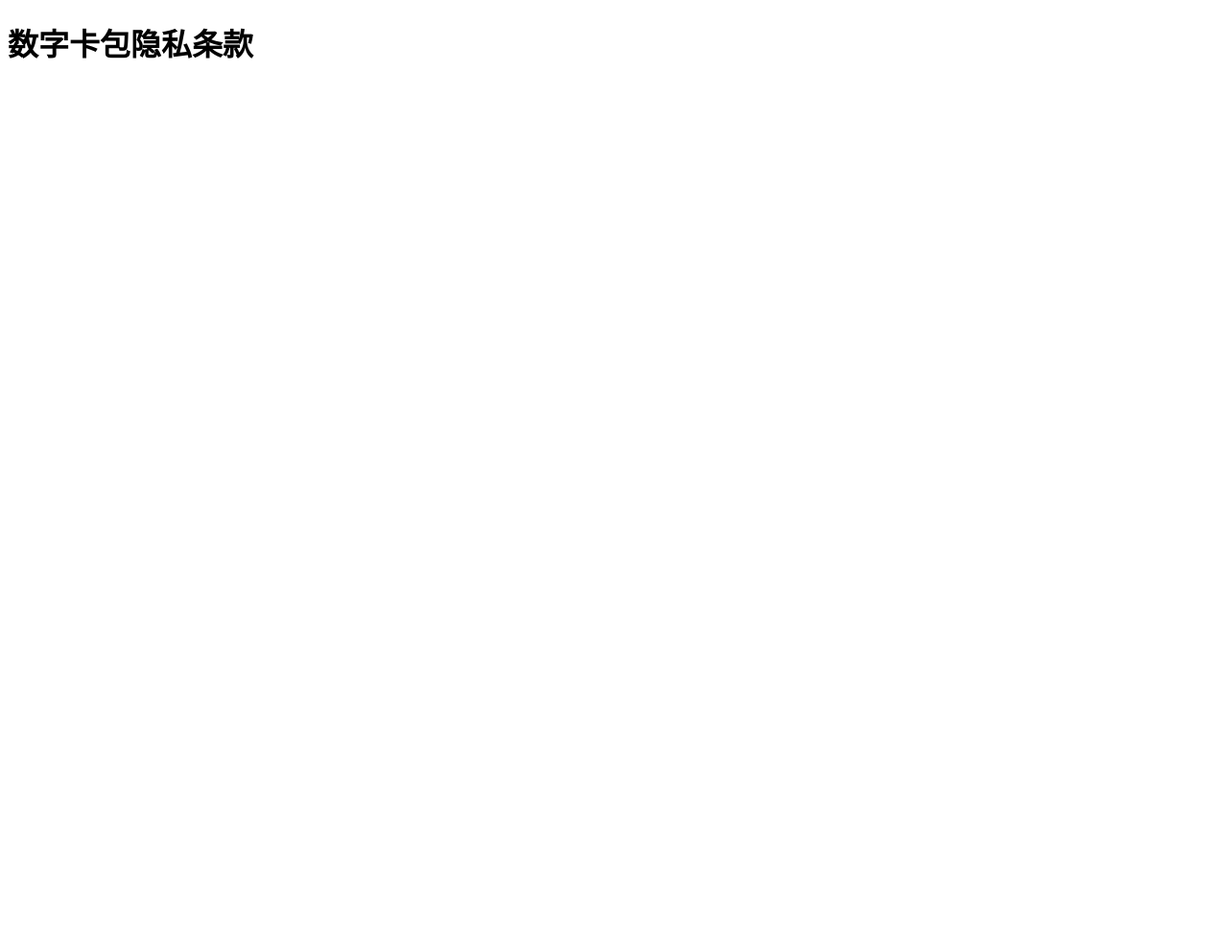
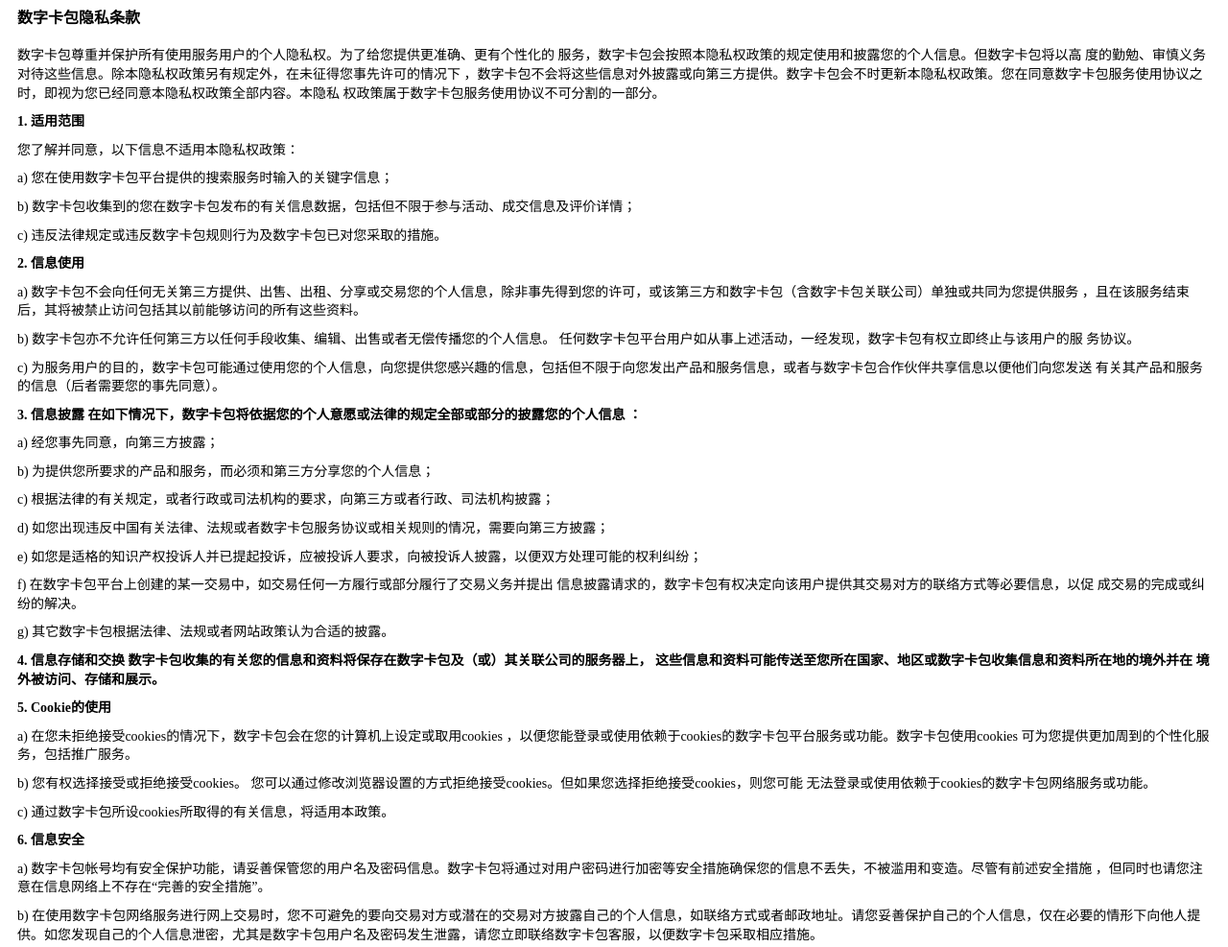
Before and after one commit to cardhubs/cardhubs.github.io, a plain HTML site: page privacy.html in a window 1280 px wide. Shown: the whole page at 96% size. Before the commit the page ends 800 px from the top, so only its background shows below. Drawn offline with Linux system fonts and the light colour scheme.

Commit message:
修改格式

```diff
--- a/privacy.html
+++ b/privacy.html
@@ -8,8 +8,58 @@
   <meta content="telephone=no,email=no" name=format-detection>
   <meta name=viewport content="width=device-width,initial-scale=1,minimum-scale=1,maximum-scale=1,user-scalable=no,viewport-fit=cover">
   <title>数字卡包隐私条款</title>
+  <style>
+body {
+  margin: 0;
+  padding:0;
+  font-size: 14px;
+    line-height: 1.4;
+}
+.doc {
+  padding: 0 18px;
+}
+.pri-head {
+  margin: 0;
+  padding: 8px 0;
+  font-size: 16px;
+}
+p {
+  margin:10px 0;
+}
+.p-as-sec {
+  font-weight:700;
+}
+  </style>
 </head>
 <body>
- <h1>数字卡包隐私条款</h1>
+  <div class="doc">
+   <h1 class="pri-head">数字卡包隐私条款</h1>
+<p>数字卡包尊重并保护所有使用服务用户的个人隐私权。为了给您提供更准确、更有个性化的 服务，数字卡包会按照本隐私权政策的规定使用和披露您的个人信息。但数字卡包将以高 度的勤勉、审慎义务对待这些信息。除本隐私权政策另有规定外，在未征得您事先许可的情况下 ，数字卡包不会将这些信息对外披露或向第三方提供。数字卡包会不时更新本隐私权政策。您在同意数字卡包服务使用协议之时，即视为您已经同意本隐私权政策全部内容。本隐私 权政策属于数字卡包服务使用协议不可分割的一部分。</p>
+<p class="p-as-sec">1. 适用范围</p>
+<p>您了解并同意，以下信息不适用本隐私权政策：</p>
+<p>a) 您在使用数字卡包平台提供的搜索服务时输入的关键字信息；</p>
+<p>b) 数字卡包收集到的您在数字卡包发布的有关信息数据，包括但不限于参与活动、成交信息及评价详情；</p>
+<p>c) 违反法律规定或违反数字卡包规则行为及数字卡包已对您采取的措施。</p>
+<p class="p-as-sec">2. 信息使用</p>
+<p>a) 数字卡包不会向任何无关第三方提供、出售、出租、分享或交易您的个人信息，除非事先得到您的许可，或该第三方和数字卡包（含数字卡包关联公司）单独或共同为您提供服务 ，且在该服务结束后，其将被禁止访问包括其以前能够访问的所有这些资料。</p>
+<p>b) 数字卡包亦不允许任何第三方以任何手段收集、编辑、出售或者无偿传播您的个人信息。 任何数字卡包平台用户如从事上述活动，一经发现，数字卡包有权立即终止与该用户的服 务协议。</p>
+<p>c) 为服务用户的目的，数字卡包可能通过使用您的个人信息，向您提供您感兴趣的信息，包括但不限于向您发出产品和服务信息，或者与数字卡包合作伙伴共享信息以便他们向您发送 有关其产品和服务的信息（后者需要您的事先同意）。</p>
+<p class="p-as-sec">3. 信息披露 在如下情况下，数字卡包将依据您的个人意愿或法律的规定全部或部分的披露您的个人信息 ：</p>
+<p>a) 经您事先同意，向第三方披露；</p>
+<p>b) 为提供您所要求的产品和服务，而必须和第三方分享您的个人信息；</p>
+<p>c) 根据法律的有关规定，或者行政或司法机构的要求，向第三方或者行政、司法机构披露；</p>
+<p>d) 如您出现违反中国有关法律、法规或者数字卡包服务协议或相关规则的情况，需要向第三方披露；</p>
+<p>e) 如您是适格的知识产权投诉人并已提起投诉，应被投诉人要求，向被投诉人披露，以便双方处理可能的权利纠纷；</p>
+<p>f) 在数字卡包平台上创建的某一交易中，如交易任何一方履行或部分履行了交易义务并提出 信息披露请求的，数字卡包有权决定向该用户提供其交易对方的联络方式等必要信息，以促 成交易的完成或纠纷的解决。</p>
+<p>g) 其它数字卡包根据法律、法规或者网站政策认为合适的披露。</p>
+<p class="p-as-sec">4. 信息存储和交换 数字卡包收集的有关您的信息和资料将保存在数字卡包及（或）其关联公司的服务器上， 这些信息和资料可能传送至您所在国家、地区或数字卡包收集信息和资料所在地的境外并在 境外被访问、存储和展示。</p>
+<p class="p-as-sec">5. Cookie的使用</p>
+<p>a) 在您未拒绝接受cookies的情况下，数字卡包会在您的计算机上设定或取用cookies ，以便您能登录或使用依赖于cookies的数字卡包平台服务或功能。数字卡包使用cookies 可为您提供更加周到的个性化服务，包括推广服务。</p>
+<p>b) 您有权选择接受或拒绝接受cookies。 您可以通过修改浏览器设置的方式拒绝接受cookies。但如果您选择拒绝接受cookies，则您可能 无法登录或使用依赖于cookies的数字卡包网络服务或功能。</p>
+<p>c) 通过数字卡包所设cookies所取得的有关信息，将适用本政策。</p>
+<p class="p-as-sec">6. 信息安全</p>
+<p>a) 数字卡包帐号均有安全保护功能，请妥善保管您的用户名及密码信息。数字卡包将通过对用户密码进行加密等安全措施确保您的信息不丢失，不被滥用和变造。尽管有前述安全措施 ，但同时也请您注意在信息网络上不存在“完善的安全措施”。</p>
+<p>b) 在使用数字卡包网络服务进行网上交易时，您不可避免的要向交易对方或潜在的交易对方披露自己的个人信息，如联络方式或者邮政地址。请您妥善保护自己的个人信息，仅在必要的情形下向他人提供。如您发现自己的个人信息泄密，尤其是数字卡包用户名及密码发生泄露，请您立即联络数字卡包客服，以便数字卡包采取相应措施。</p>
+  </div>
 </body>
 </html>
```
